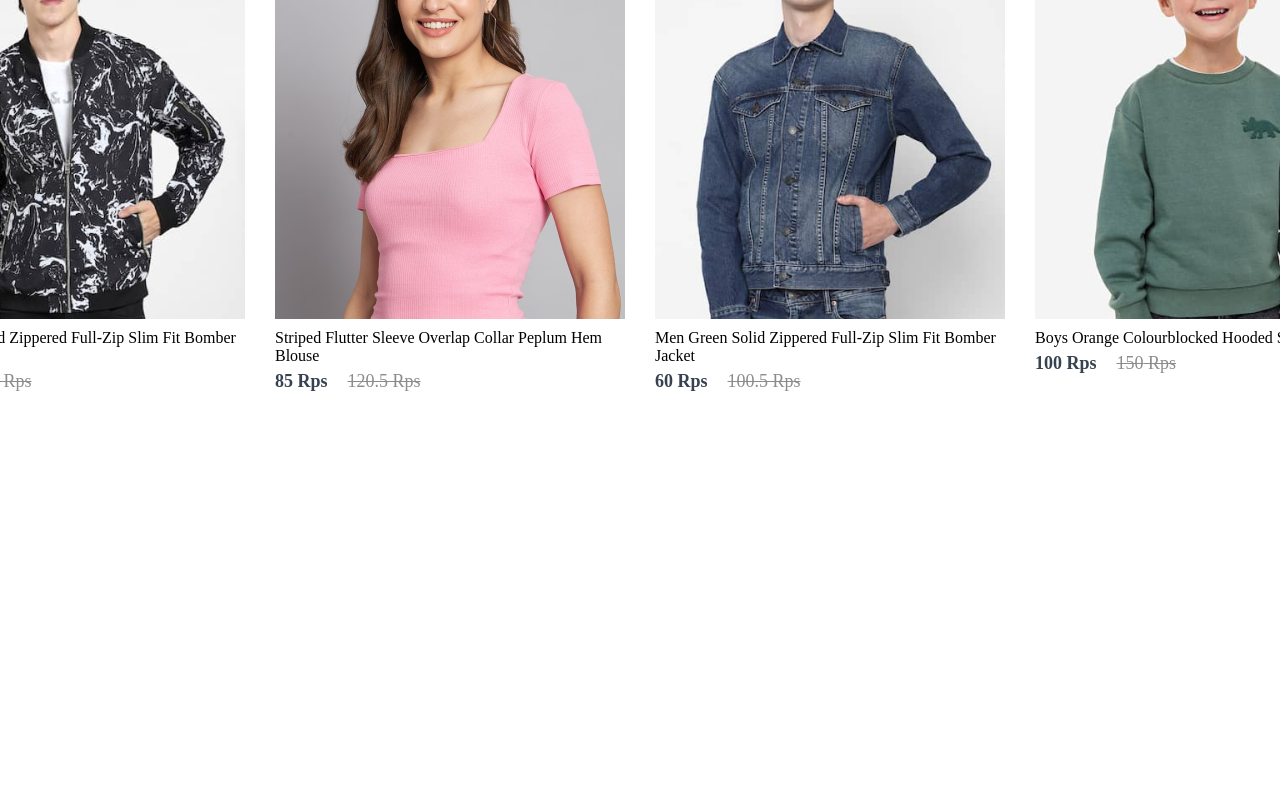
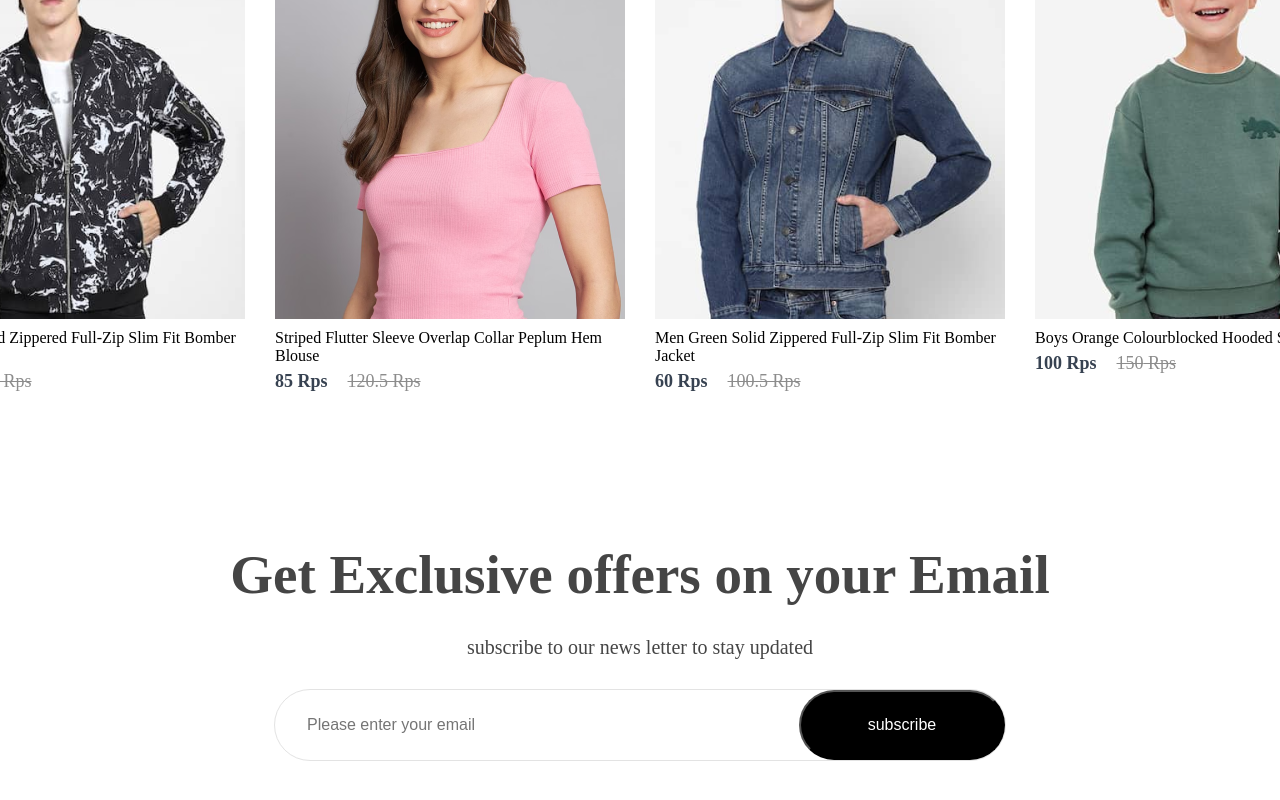
Before and after one commit to Harikrishnan-Ashok/react-go, a React (Vite) app in the folder frontEnd/: page / in a window 1280 px wide. Shown: the part 2990-3790 px from the top of the page. Before the commit the page ends 3382 px from the top, so only its background shows below. Built offline with nearby package versions, Linux system fonts and the light colour scheme.

Commit message:
newsletter implemented
added a way to allow user to register / subscrivbe to the newsletter
program to recive notifications to them /

```diff
--- a/frontEnd/src/components/NewCollections.jsx
+++ b/frontEnd/src/components/NewCollections.jsx
@@ -7,7 +7,7 @@ const NewCollec=styled.div`
 	flex-direction:column;
 	align-items:center;
 	gap:10px;
-	height:90vh;
+	margin-bottom:100px;
 `;
 const H=styled.div`
 	color:#171717;
--- /dev/null
+++ b/frontEnd/src/components/NewsLetter.jsx
@@ -0,0 +1,65 @@
+import styled from "styled-components"
+
+const Container=styled.div`
+	width:65%;
+	height:40vh;
+	display:flex;
+	flex-direction:column;
+	align-items:center;
+	justify-content:center;
+	margin:auto;
+	padding:0px 140px;
+	margin-bottom:150px;
+	background:linearGradient(180deg,#fde1ff 0%,#e1ffea22 60%);
+	gap:30px;
+`;
+const H = styled.h1`
+	color:#454545;
+	font-size:55px;
+	font-weight:600;
+`;
+const P = styled.p`
+	color:#454545;
+	font-size:20px;
+`;
+const Input=styled.div`
+	display:flex;
+	align-items:center;
+	justify-content:space-between;
+	background:white;
+	width:730px;
+	height:70px;
+	border-radius:80px;
+	border:1px solid #e3e3e3;
+`;
+const TextBox =styled.input`
+	width:500px;
+	margin-left:30px;
+	border:none;
+	outline:none;
+	color:#616161;
+	font-size:16px;
+`;
+const Btn=styled.button`
+	width:210px;
+	height:70px;
+	border-radius:80px;
+	background:black;
+	color:white;
+	font-size:16px;
+	cursor: pointer;
+`;
+
+export default function NewsLetter()
+{
+	return(<>
+		<Container>
+			<H>Get Exclusive offers on your Email</H>
+			<P>subscribe to our news letter to stay updated</P>
+			<Input>
+				<TextBox type="email" placeholder="Please enter your email"></TextBox>
+				<Btn>subscribe</Btn>
+			</Input>
+		</Container>
+	</>)
+}
--- a/frontEnd/src/pages/Shop.jsx
+++ b/frontEnd/src/pages/Shop.jsx
@@ -1,5 +1,6 @@
 import Hero from "../components/Hero";
 import NewCollection from "../components/NewCollections";
+import NewsLetter from "../components/NewsLetter";
 import Offers from "../components/Offers";
 import Popular from "../components/Popular";
 
@@ -10,5 +11,6 @@ export default function Shop()
 		<Popular></Popular>
 		<Offers></Offers>
 		<NewCollection />
+		<NewsLetter></NewsLetter>
 	</>);
 }
```
